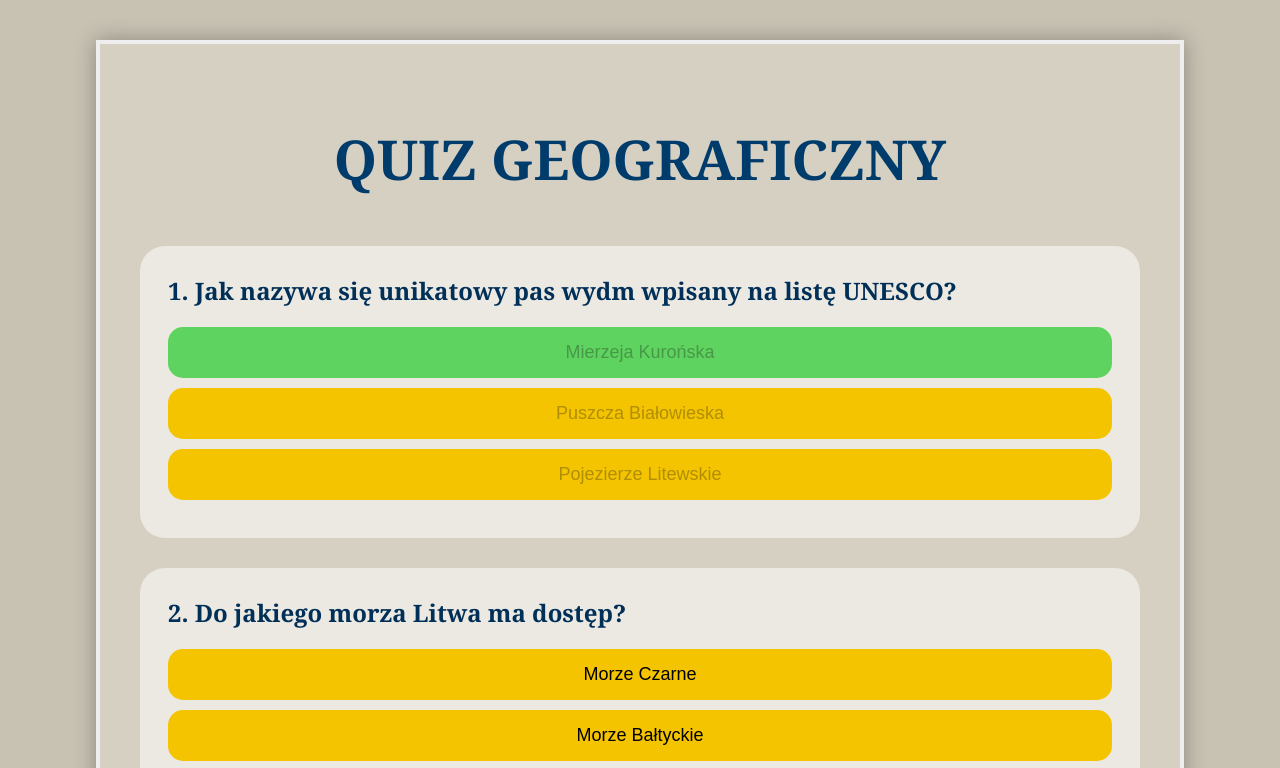
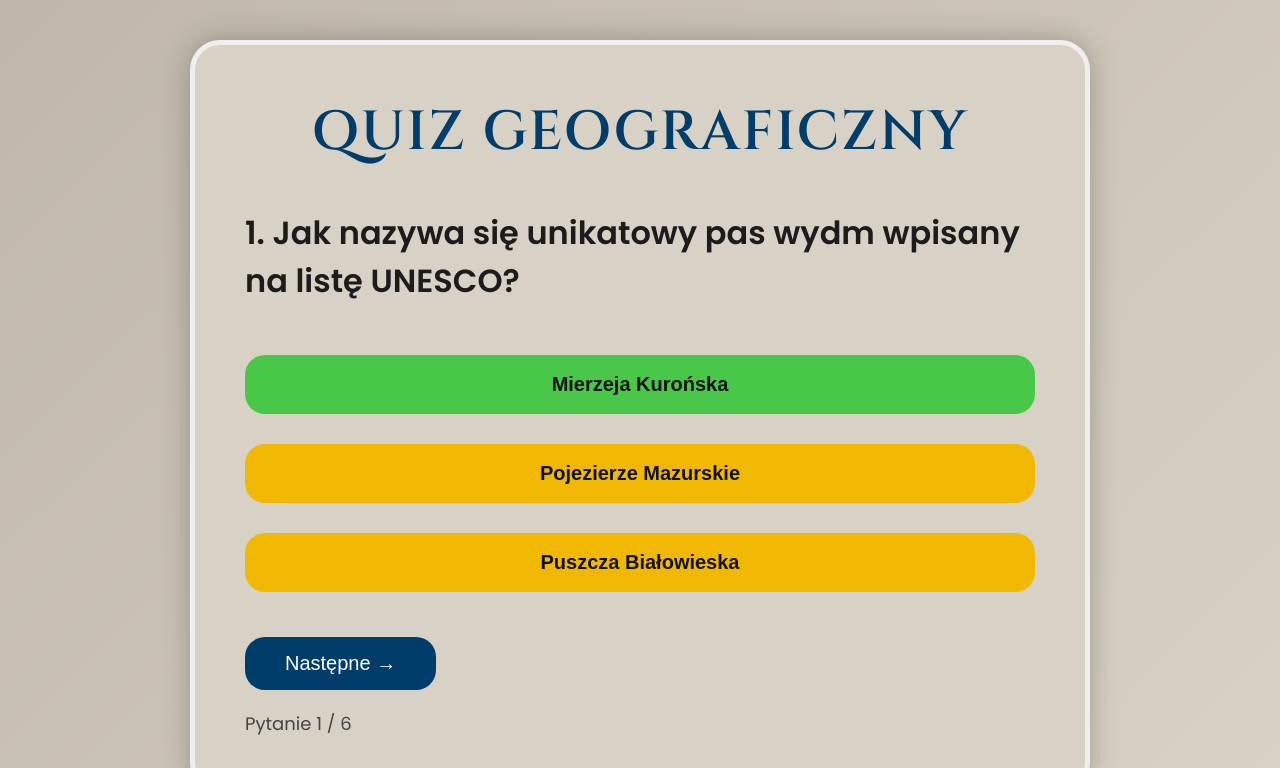
Before and after one commit to Tokarek21/asdasd, a plain HTML site: page index.html in a window 1280 px wide. Both pictures are taken after a click on the button "Mierzeja Kurońska". Shown: the top 768 px of the page. Drawn offline with Linux system fonts and the light colour scheme.

Commit message:
Update index.html

```diff
--- a/index.html
+++ b/index.html
@@ -1,173 +1,355 @@
 <!DOCTYPE html>
 <html lang="pl">
 <head>
-<meta charset="UTF-8" />
-<meta name="viewport" content="width=device-width, initial-scale=1.0"/>
-<title>Quiz o Litwie i Białorusi</title>
+<meta charset="UTF-8">
+<meta name="viewport" content="width=device-width, initial-scale=1.0">
+<title>Quiz Geograficzny</title>
+
+<link href="https://fonts.googleapis.com/css2?family=Cinzel:wght@600&family=Poppins:wght@300;400;600&display=swap" rel="stylesheet">
 
 <style>
-    body{
+
+*{
     margin:0;
-        font-family: Georgia, serif;
-        background:#c8c2b3;
-        color:#111;
+    padding:0;
+    box-sizing:border-box;
 }
 
-    .container{
-        width:90%;
-        max-width:1000px;
-        margin:40px auto;
-        background:#d6d0c3;
-        padding:40px;
-        border:4px solid #eee;
-        box-shadow:0 0 20px rgba(0,0,0,0.3);
+body{
+    background:linear-gradient(135deg,#bfb8aa,#d9d3c5);
+    font-family:'Poppins',sans-serif;
+    overflow:hidden;
 }
 
-    h1{
+.quiz-container{
+    width:90%;
+    max-width:900px;
+    margin:40px auto;
+    background:#d8d2c6;
+    border:5px solid #efefef;
+    border-radius:30px;
+    padding:50px;
+    box-shadow:0 0 30px rgba(0,0,0,0.25);
+    position:relative;
+    min-height:600px;
+}
+
+.title{
     text-align:center;
-        color:#003c6b;
+    font-family:'Cinzel',serif;
     font-size:55px;
-        margin-bottom:50px;
+    color:#003d6b;
+    margin-bottom:40px;
+    letter-spacing:2px;
+}
+
+.question-box{
+    animation:fade 0.6s ease;
 }
 
 .question{
-        background:#ece9e3;
-        border-radius:25px;
-        padding:25px;
-        margin-bottom:30px;
-        transition:0.3s;
-        border:3px solid transparent;
+    font-size:32px;
+    font-weight:600;
+    margin-bottom:35px;
+    color:#1c1c1c;
 }
 
-    .question:hover{
-        transform:scale(1.02);
-        border:3px solid gold;
-        box-shadow:0 0 15px gold;
+.answers button{
+    width:100%;
+    padding:18px;
+    margin:15px 0;
+    border:none;
+    border-radius:20px;
+    font-size:20px;
+    cursor:pointer;
+    background:#f0b800;
+    color:#111;
+    transition:0.3s;
+    font-weight:600;
 }
 
-    h2{
-        margin-top:0;
-        color:#002f57;
-    }
-
-    button{
-        display:block;
-        width:100%;
-        margin:10px 0;
-        padding:15px;
-        border:none;
-        border-radius:15px;
-        font-size:18px;
-        cursor:pointer;
-        background:#f5c400;
-        transition:0.2s;
-    }
-
-    button:hover{
-        background:#ffd93b;
-        transform:scale(1.03);
+.answers button:hover{
+    transform:translateY(-3px) scale(1.02);
+    background:#ffd447;
+    box-shadow:0 0 20px rgba(255,215,0,0.5);
 }
 
 .correct{
-        background:#5fd35f !important;
+    background:#49c749 !important;
+    color:white;
 }
 
 .wrong{
-        background:#ff6b6b !important;
+    background:#ff5b5b !important;
+    color:white;
 }
 
-    #score{
+.next-btn{
+    margin-top:30px;
+    padding:15px 40px;
+    border:none;
+    border-radius:20px;
+    background:#003d6b;
+    color:white;
+    font-size:20px;
+    cursor:pointer;
+    display:none;
+    transition:0.3s;
+}
+
+.next-btn:hover{
+    background:#005799;
+    transform:scale(1.05);
+}
+
+.progress{
+    margin-top:20px;
+    font-size:18px;
+    color:#444;
+}
+
+.result{
     text-align:center;
+    animation:fade 1s ease;
+}
+
+.result h2{
+    font-size:55px;
+    color:#003d6b;
+    margin-bottom:20px;
+}
+
+.result p{
     font-size:35px;
-        margin-top:40px;
     color:#8b0000;
 }
+
+.result span{
+    color:#f0b800;
+    font-weight:bold;
+}
+
+.restart{
+    margin-top:35px;
+    padding:18px 45px;
+    border:none;
+    border-radius:20px;
+    background:#f0b800;
+    font-size:22px;
+    cursor:pointer;
+    transition:0.3s;
+}
+
+.restart:hover{
+    transform:scale(1.05);
+    background:#ffd447;
+}
+
+@keyframes fade{
+    from{
+        opacity:0;
+        transform:translateY(20px);
+    }
+    to{
+        opacity:1;
+        transform:translateY(0);
+    }
+}
+
 </style>
 </head>
 
 <body>
 
-<div class="container">
+<div class="quiz-container">
 
-<h1>QUIZ GEOGRAFICZNY</h1>
+    <div class="title">QUIZ GEOGRAFICZNY</div>
+
+    <div id="quiz"></div>
+
+</div>
+
+<script>
+
+const questions = [
+
+{
+    question:"Jak nazywa się unikatowy pas wydm wpisany na listę UNESCO?",
+    answers:[
+        {text:"Mierzeja Kurońska", correct:true},
+        {text:"Pojezierze Mazurskie", correct:false},
+        {text:"Puszcza Białowieska", correct:false}
+    ]
+},
+
+{
+    question:"Do jakiego morza Litwa ma dostęp?",
+    answers:[
+        {text:"Morze Czarne", correct:false},
+        {text:"Morze Bałtyckie", correct:true},
+        {text:"Morze Adriatyckie", correct:false}
+    ]
+},
+
+{
+    question:"Najcenniejszym obszarem przyrodniczym Białorusi jest:",
+    answers:[
+        {text:"Puszcza Białowieska", correct:true},
+        {text:"Tatry", correct:false},
+        {text:"Beskidy", correct:false}
+    ]
+},
+
+{
+    question:"Stolica Białorusi to:",
+    answers:[
+        {text:"Wilno", correct:false},
+        {text:"Mińsk", correct:true},
+        {text:"Ryga", correct:false}
+    ]
+},
+
+{
+    question:"Które miasto słynie z jednej z największych starówek w Europie?",
+    answers:[
+        {text:"Troki", correct:false},
+        {text:"Wilno", correct:true},
+        {text:"Kowno", correct:false}
+    ]
+},
+
+{
+    question:"W którym miejscu znajdują się tysiące jezior polodowcowych?",
+    answers:[
+        {text:"Pojezierze Litewskie", correct:true},
+        {text:"Mierzeja Wiślana", correct:false},
+        {text:"Sudety", correct:false}
+    ]
+}
+
+];
+
+let currentQuestion = 0;
+let score = 0;
+
+const quiz = document.getElementById("quiz");
+
+function showQuestion(){
+
+    let q = questions[currentQuestion];
+
+    quiz.innerHTML = `
+
+    <div class="question-box">
 
         <div class="question">
-    <h2>1. Jak nazywa się unikatowy pas wydm wpisany na listę UNESCO?</h2>
-
-    <button onclick="check(this,true)">Mierzeja Kurońska</button>
-    <button onclick="check(this,false)">Puszcza Białowieska</button>
-    <button onclick="check(this,false)">Pojezierze Litewskie</button>
+            ${currentQuestion + 1}. ${q.question}
         </div>
 
-<div class="question">
-    <h2>2. Do jakiego morza Litwa ma dostęp?</h2>
-
-    <button onclick="check(this,false)">Morze Czarne</button>
-    <button onclick="check(this,true)">Morze Bałtyckie</button>
-    <button onclick="check(this,false)">Morze Północne</button>
+        <div class="answers">
+            ${q.answers.map(answer => `
+                <button onclick="selectAnswer(this, ${answer.correct})">
+                    ${answer.text}
+                </button>
+            `).join("")}
         </div>
 
-<div class="question">
-    <h2>3. Najcenniejszym obszarem przyrodniczym Białorusi jest:</h2>
+        <button class="next-btn" onclick="nextQuestion()">
+            Następne →
+        </button>
 
-    <button onclick="check(this,false)">Mazury</button>
-    <button onclick="check(this,true)">Puszcza Białowieska</button>
-    <button onclick="check(this,false)">Tatry</button>
-</div>
-
-<div class="question">
-    <h2>4. Stolica Białorusi to:</h2>
-
-    <button onclick="check(this,true)">Mińsk</button>
-    <button onclick="check(this,false)">Wilno</button>
-    <button onclick="check(this,false)">Kijów</button>
-</div>
-
-<div class="question">
-    <h2>5. W którym miejscu znajdują się tysiące jezior polodowcowych?</h2>
-
-    <button onclick="check(this,true)">Pojezierze Litewskie</button>
-    <button onclick="check(this,false)">Mierzeja Wiślana</button>
-    <button onclick="check(this,false)">Góry Świętokrzyskie</button>
-</div>
-
-<div class="question">
-    <h2>6. Które miasto słynie z jednej z największych starówek w Europie?</h2>
-
-    <button onclick="check(this,true)">Wilno</button>
-    <button onclick="check(this,false)">Troki</button>
-    <button onclick="check(this,false)">Mińsk</button>
-</div>
-
-<div id="score">
-    Wynik: 0
+        <div class="progress">
+            Pytanie ${currentQuestion + 1} / ${questions.length}
         </div>
 
     </div>
 
-<script>
-let points = 0;
-let answered = 0;
+    `;
+}
 
-function check(button, correct){
+function selectAnswer(button, correct){
 
-    const buttons = button.parentElement.querySelectorAll("button");
+    const buttons = document.querySelectorAll(".answers button");
 
     buttons.forEach(btn => btn.disabled = true);
 
     if(correct){
         button.classList.add("correct");
-        points++;
+        score++;
     }else{
         button.classList.add("wrong");
     }
 
-    answered++;
+    buttons.forEach(btn => {
 
-    document.getElementById("score").innerHTML =
-        "Wynik: " + points + " / " + answered;
+        if(btn.innerText === questions[currentQuestion].answers.find(a => a.correct).text){
+            btn.classList.add("correct");
+        }
+
+    });
+
+    document.querySelector(".next-btn").style.display = "inline-block";
+}
+
+function nextQuestion(){
+
+    currentQuestion++;
+
+    if(currentQuestion < questions.length){
+        showQuestion();
+    }else{
+        showResult();
+    }
 
 }
+
+function showResult(){
+
+    let text = "";
+
+    if(score === questions.length){
+        text = "🔥 Perfect!";
+    }else if(score >= 4){
+        text = "😎 Bardzo dobrze!";
+    }else if(score >= 2){
+        text = "🙂 Nieźle!";
+    }else{
+        text = "💀 Czas na powtórkę";
+    }
+
+    quiz.innerHTML = `
+
+    <div class="result">
+
+        <h2>KONIEC QUIZU</h2>
+
+        <p>Twój wynik:</p>
+
+        <p>
+            <span>${score}</span> / ${questions.length}
+        </p>
+
+        <br>
+
+        <p>${text}</p>
+
+        <button class="restart" onclick="restartQuiz()">
+            Zagraj ponownie
+        </button>
+
+    </div>
+
+    `;
+}
+
+function restartQuiz(){
+    currentQuestion = 0;
+    score = 0;
+    showQuestion();
+}
+
+showQuestion();
+
 </script>
 
 </body>
```
Lines whose indentation alone changed are shown as unchanged.
